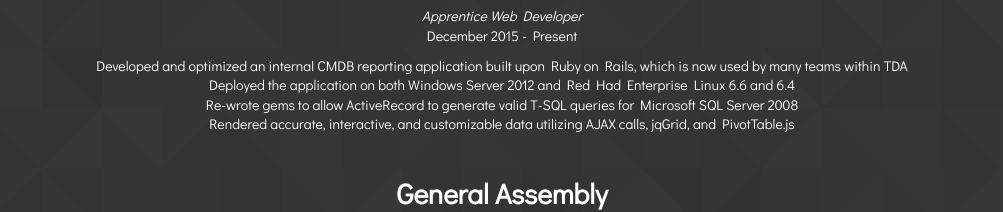
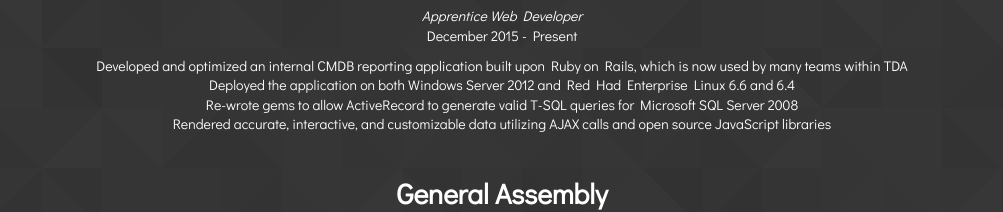
Before and after one commit to jdlam/jdlam.github.io, a plain HTML site: page index.html in a window 1280 px wide. Shown: the part 1932-2144 px from the top of the page, without its empty margins (138-1141 px from the left). Drawn offline with nearby package versions, Linux system fonts and the light colour scheme.

Commit message:
updated TDA experience

```diff
--- a/index.html
+++ b/index.html
@@ -70,7 +70,7 @@
             <li>Developed and optimized an internal CMDB reporting application built upon Ruby on Rails, which is now used by many teams within TDA</li>
             <li>Deployed the application on both Windows Server 2012 and Red Had Enterprise Linux 6.6 and 6.4</li>
             <li>Re-wrote gems to allow ActiveRecord to generate valid T-SQL queries for Microsoft SQL Server 2008</li>
-            <li>Rendered accurate, interactive, and customizable data utilizing AJAX calls, jqGrid, and PivotTable.js</li>
+            <li>Rendered accurate, interactive, and customizable data utilizing AJAX calls and open source JavaScript libraries</li>
           </ul>
         </div>
         <div class="work">
```
